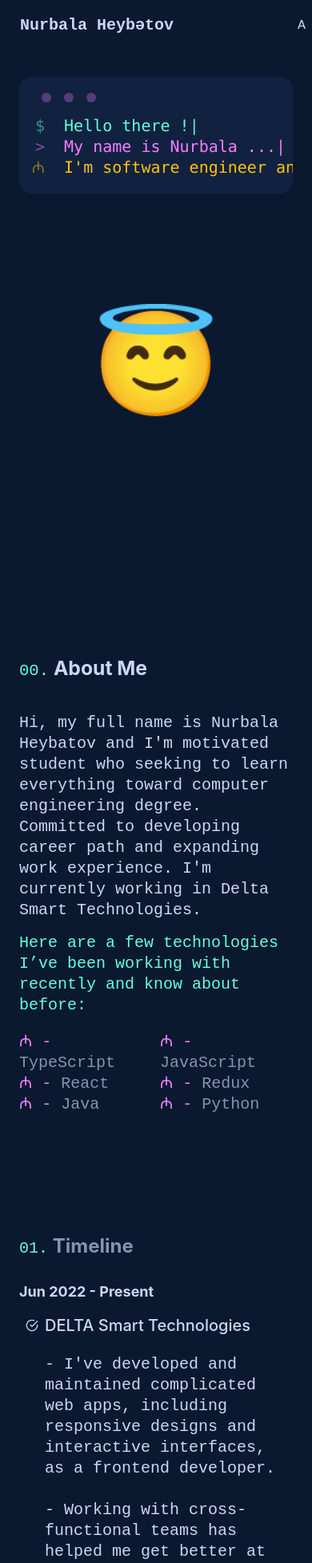
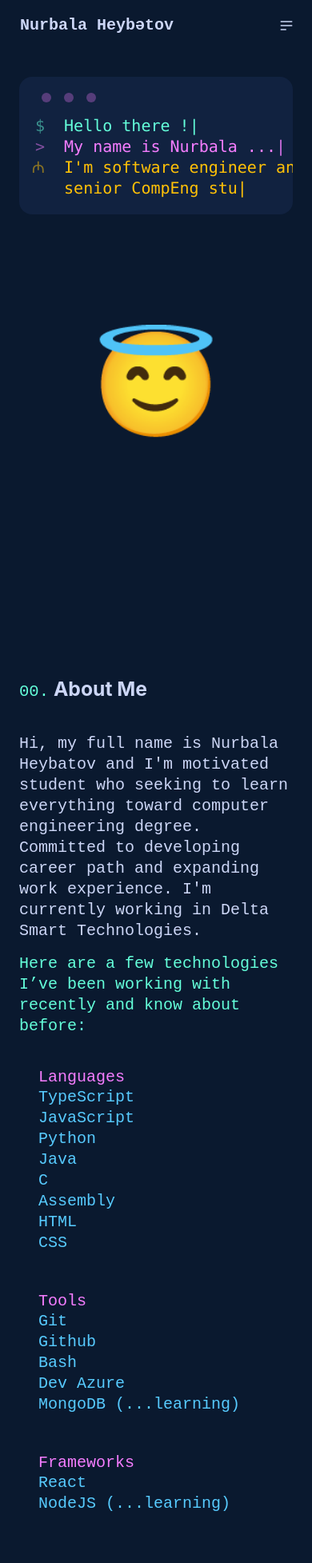
Before and after one commit to hybtli/Portfolio-Website, a React (Create React App) app: page / in a window 390 px wide. Shown: the top 1954 px of the page at 80% size. Built offline with nearby package versions, Linux system fonts and the light colour scheme.

Commit message:
making some component responsive

```diff
--- a/src/App.css
+++ b/src/App.css
@@ -81,27 +81,12 @@ body{
     color: var(--green);
 }
 
-.skills {
-    display: grid;
-    grid-template-columns: repeat(2, minmax(140px, 200px));
-    gap: 0 10px;
-    padding: 0;
-    margin: 20px 0 0;
-    overflow: hidden;
-    list-style: none;
-}
-
-.skills li{
-    display: list-item;
-    text-align: -webkit-match-parent;
-    font-family: var(--font-mono);
-}
-
 .social-media-icons {
     position: fixed;
     left: 20px;
     bottom: 0;
     transform: translateY(-10%);
+    margin-left: 20px;
 }
 
 .social-media-icons ul {
@@ -111,7 +96,7 @@ body{
 }
 
 .social-media-icons li {
-    margin-bottom: 20px;
+    margin-bottom: 30px;
 }
 
 .social-media-icons svg {
@@ -131,6 +116,7 @@ body{
     height: 90px;
     margin: auto;
     background-color: var(--light-slate);
+    border: 1px solid;
 }
 
 @media screen and (max-width: 849px) {
--- a/src/components/About.tsx
+++ b/src/components/About.tsx
@@ -2,6 +2,27 @@ import React from "react";
 import { Box } from "@mui/material";
 
 const About = () => {
+  const languages = [
+    { name: "TypeScript" },
+    { name: "JavaScript" },
+    { name: "Python" },
+    { name: "Java" },
+    { name: "C" },
+    { name: "Assembly" },
+    { name: "HTML" },
+    { name: "CSS" },
+  ];
+
+  const tools = [
+    { name: "Git" },
+    { name: "Github" },
+    { name: "Bash" },
+    { name: "Dev Azure" },
+    { name: "MongoDB (...learning)" },
+  ];
+
+  const frameworks = [{ name: "React" }, { name: "NodeJS (...learning)" }];
+
   return (
     <Box className="about" id="about">
       <div className="about-part-I">
@@ -31,26 +52,41 @@ const About = () => {
           Here are a few technologies I’ve been working with recently and know
           about before:
         </p>
-        <ul className="skills">
-          <li>
-            <span style={{ color: "#f57dff" }}>₼ -</span> TypeScript
-          </li>
-          <li>
-            <span style={{ color: "#f57dff" }}>₼ -</span> JavaScript
-          </li>
-          <li>
-            <span style={{ color: "#f57dff" }}>₼ -</span> React
-          </li>
-          <li>
-            <span style={{ color: "#f57dff" }}>₼ -</span> Redux
-          </li>
-          <li>
-            <span style={{ color: "#f57dff" }}>₼ -</span> Java
-          </li>
-          <li>
-            <span style={{ color: "#f57dff" }}>₼ - </span> Python
-          </li>
-        </ul>
+
+        <div
+          className="flex flex-wrap"
+          style={{
+            fontFamily:
+              '"SF Mono","Fira Code","Fira Mono","Roboto Mono",monospace',
+          }}
+        >
+          <div className="w-full md:w-1/3 p-4">
+            <h2 style={{ color: "#f57dff" }}>Languages</h2>
+            <ul>
+              {languages.map((language) => (
+                <li style={{ color: "#57cbff" }}>{language.name}</li>
+              ))}
+            </ul>
+          </div>
+
+          <div className="w-full md:w-1/3 p-4">
+            <h2 style={{ color: "#f57dff" }}>Tools</h2>
+            <ul>
+              {tools.map((tool) => (
+                <li style={{ color: "#57cbff" }}>{tool.name}</li>
+              ))}
+            </ul>
+          </div>
+
+          <div className="w-full md:w-1/3 p-4">
+            <h2 style={{ color: "#f57dff" }}>Frameworks</h2>
+            <ul>
+              {frameworks.map((framework) => (
+                <li style={{ color: "#57cbff" }}>{framework.name}</li>
+              ))}
+            </ul>
+          </div>
+        </div>
       </div>
     </Box>
   );
--- a/src/components/Contact.tsx
+++ b/src/components/Contact.tsx
@@ -18,7 +18,10 @@ const Contact = () => {
       >
         02. Contact Me
       </p>
-      <h2 className="mb-4 text-4xl tracking-tight font-extrabold text-center text-gray-900 dark:text-white">
+      <h2
+        className="mb-4 text-4xl tracking-tight font-extrabold text-center"
+        style={{ color: "#ccd6f6" }}
+      >
         Get in Touch
       </h2>
       <p className="mb-8 lg:mb-16 font-light text-center text-gray-500 dark:text-gray-400 sm:text-xl">
--- a/src/components/Intro.tsx
+++ b/src/components/Intro.tsx
@@ -1,9 +1,24 @@
-import React, { useState } from "react";
+import React, { useEffect, useState } from "react";
 import Typed from "react-typed";
 
 const Intro = () => {
   const [type2, setType2] = useState(false);
   const [type3, setType3] = useState(false);
+  const [type4, setType4] = useState(false);
+
+  const [windowWidth, setWindowWidth] = useState(window.innerWidth);
+
+  useEffect(() => {
+    const handleResize = () => {
+      setWindowWidth(window.innerWidth);
+    };
+
+    window.addEventListener("resize", handleResize);
+
+    return () => {
+      window.removeEventListener("resize", handleResize);
+    };
+  }, []);
 
   return (
     <section className="">
@@ -31,6 +46,7 @@ const Intro = () => {
             )}
           </code>
         </pre>
+        {windowWidth >= 1300 ? (
           <pre data-prefix="₼" className="text-warning">
             <code>
               {type3 && (
@@ -43,6 +59,28 @@ const Intro = () => {
               )}
             </code>
           </pre>
+        ) : (
+          <>
+            <pre data-prefix="₼" className="text-warning">
+              <code>
+                {type3 && (
+                  <Typed
+                    strings={["I'm software engineer and"]}
+                    typeSpeed={50}
+                    onComplete={() => setType4(true)}
+                  />
+                )}
+              </code>
+            </pre>
+            <pre data-prefix="  " className="text-warning">
+              <code>
+                {type4 && (
+                  <Typed strings={["senior CompEng student."]} typeSpeed={50} />
+                )}
+              </code>
+            </pre>
+          </>
+        )}
       </div>
 
       <div
@@ -56,7 +94,7 @@ const Intro = () => {
         <label className="swap swap-flip text-9xl">
           <input type="checkbox" />
 
-          <div className="swap-on">😈</div>
+          <div className="swap-on">🐐</div>
           <div className="swap-off">😇</div>
         </label>
       </div>
--- a/src/components/Navbar.tsx
+++ b/src/components/Navbar.tsx
@@ -67,7 +67,58 @@ const Navbar = () => {
           </button>
         </div>
       ) : (
-        <div>A</div>
+        <div className="dropdown">
+          <label tabIndex={0} className="btn btn-ghost btn-circle">
+            <svg
+              xmlns="http://www.w3.org/2000/svg"
+              className="h-5 w-5"
+              fill="none"
+              viewBox="0 0 24 24"
+              stroke="currentColor"
+            >
+              <path
+                strokeLinecap="round"
+                strokeLinejoin="round"
+                strokeWidth="2"
+                d="M4 6h16M4 12h16M4 18h7"
+              />
+            </svg>
+          </label>
+          <ul
+            tabIndex={0}
+            className="menu menu-compact dropdown-content mt-3 p-2 shadow bg-base-100 rounded-box w-36"
+            style={{
+              position: "fixed",
+              top: "3.5rem",
+              right: "1.5rem",
+              zIndex: 1000,
+            }}
+          >
+            <li>
+              <a href="#about">
+                <span style={{ color: "#64ffda" }}>00.</span>About
+              </a>
+            </li>
+            <li>
+              <a href="#timeline">
+                <span style={{ color: "#64ffda" }}>01.</span>Timeline
+              </a>
+            </li>
+            <li>
+              <a href="#contact">
+                <span style={{ color: "#64ffda" }}>02.</span>Contact
+              </a>
+            </li>
+            <li>
+              <button
+                className="btn btn-outline btn-secondary py-0 px-4 mr-2"
+                onClick={handleClick}
+              >
+                Resume
+              </button>
+            </li>
+          </ul>
+        </div>
       )}
     </div>
   );
--- a/src/components/TimeLine.tsx
+++ b/src/components/TimeLine.tsx
@@ -3,7 +3,10 @@ import React from "react";
 const TimeLine = () => {
   return (
     <div className="space-y-6" id="timeline">
-      <p className="text-2xl font-bold md:text-4xl">
+      <p
+        className="text-2xl font-bold md:text-4xl"
+        style={{ color: "#ccd6f6" }}
+      >
         <span
           style={{
             fontFamily:
```
Also changed, not shown: src/components/SocialMedias.tsx (+38 -1 lines). Lines whose indentation alone changed are shown as unchanged.
